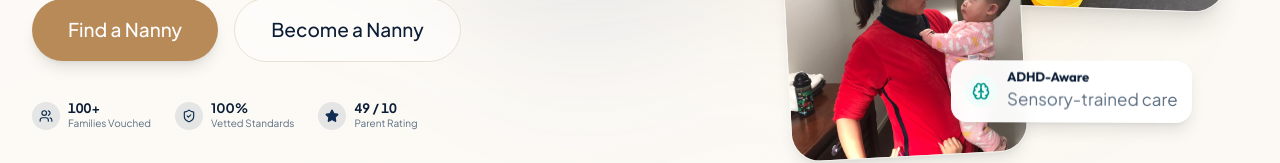
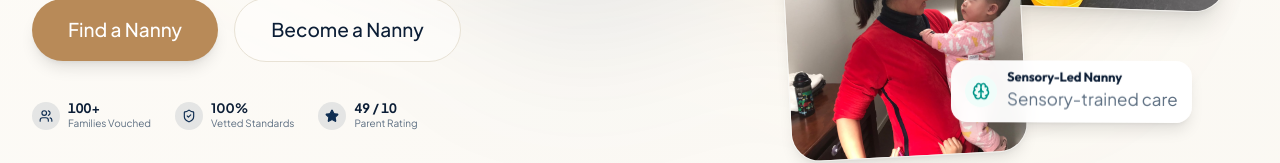
Before and after one commit to Zreeshah/nanny-ora, a Next.js app: page / in a window 1280 px wide. Shown: the part 604-767 px from the top of the page. Built offline with nearby package versions, Linux system fonts and the light colour scheme; no server answers.

Commit message:
feat: hero badge "Sensory-Led Nanny" (was "ADHD-Aware")
Also: NEXTAUTH_URL set in Vercel prod so email footers use the real
domain instead of falling back to localhost.

```diff
--- a/src/components/home/InteractiveHero.tsx
+++ b/src/components/home/InteractiveHero.tsx
@@ -192,12 +192,12 @@ export default function InteractiveHero() {
               </div>
             </div>
 
-            {/* Floating badge: ADHD-Aware */}
+            {/* Floating badge: Sensory-Led nanny */}
             <div className={`absolute bottom-[7%] right-[12%] z-20 animate-float-slow transition-all duration-1000 delay-[760ms] ease-out ${mounted ? "opacity-100 translate-y-0" : "opacity-0 translate-y-8"}`}>
               <div className="bg-card/95 backdrop-blur rounded-2xl shadow-lg px-3.5 py-2.5 flex items-center gap-2.5">
                 <span className="w-8 h-8 rounded-full bg-teal-50 text-teal-600 flex items-center justify-center"><Brain className="w-4.5 h-4.5" /></span>
                 <div>
-                  <h4 className="text-xs font-bold text-foreground leading-none">ADHD-Aware</h4>
+                  <h4 className="text-xs font-bold text-foreground leading-none">Sensory-Led Nanny</h4>
                   <p className="text-[10px] text-muted-foreground mt-0.5">Sensory-trained care</p>
                 </div>
               </div>
```
